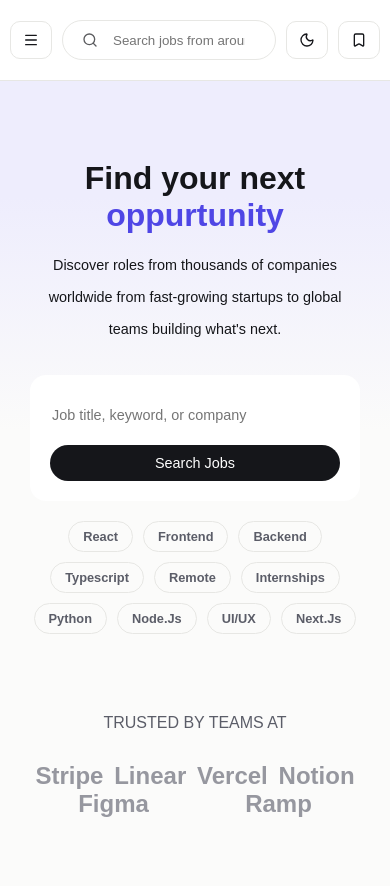
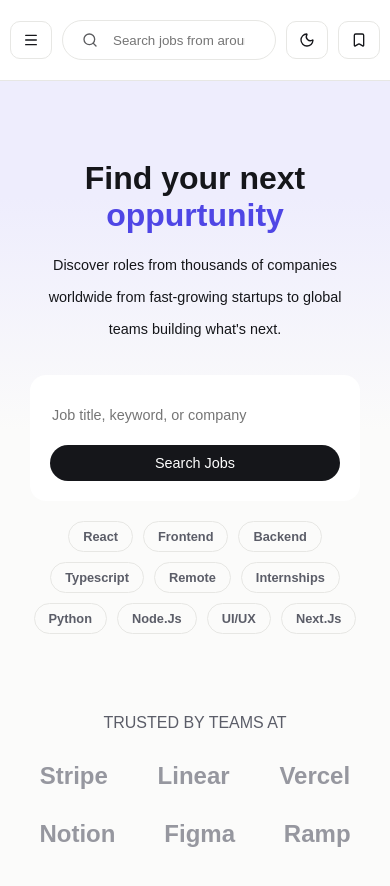
Before and after one commit to Dannyk24/JOBLY, a React (Vite) app: page / in a window 390 px wide. Shown: the top 886 px of the page. Built offline with nearby package versions, Linux system fonts and the light colour scheme.

Commit message:
make trusted companies section responsive

```diff
--- a/src/pages/home/TrustedCompanies/TrustedCompaniesSection.css
+++ b/src/pages/home/TrustedCompanies/TrustedCompaniesSection.css
@@ -7,6 +7,7 @@
     text-align: center;
     width: 100%;
     padding: 0px 30px;
+    max-width: 900px;
 }
 
 #trusted-companies-section h2 {
@@ -22,6 +23,7 @@
     justify-content: space-around;
     text-align: center;
     flex-wrap: wrap;
+    gap: 30px;
 }
 
 .trusted-company {
```
